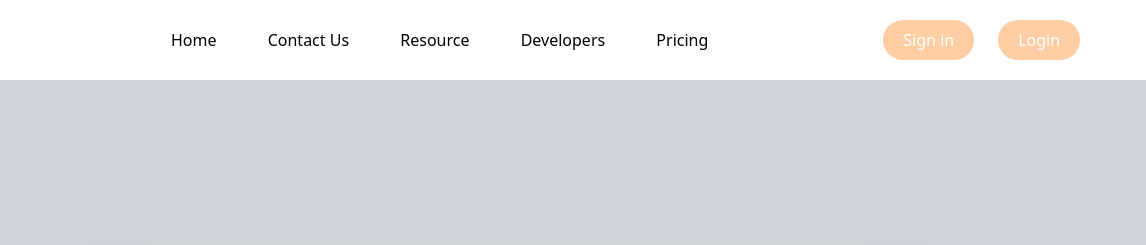
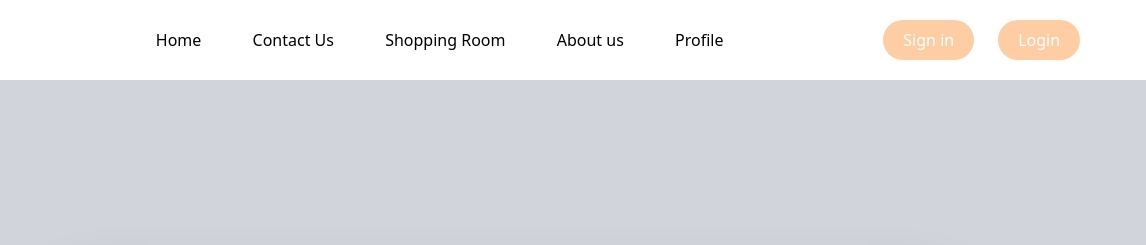
Before and after one commit to Elvischi/dish, a plain HTML site: page contact.html in a window 1280 px wide. Shown: the top 245 px of the page, 134-1280 px from the left. Drawn offline with nearby package versions, Linux system fonts and the light colour scheme; files that its build step writes are made by us from their sources.

Commit message:
shopping room, about,profile

```diff
--- a/contact.html
+++ b/contact.html
@@ -24,9 +24,9 @@
                 <ul class="flex md:flex-row flex-col md:items-center md:gap-[4vw] gap-8">
                     <li><a class="hover:text-red-900 capitalize" href="index.html">home</a></li>
                     <li><a class="hover:text-red-900 capitalize" href="contact.html">contact us</a></li>
-                    <li><a class="hover:text-red-900" href="#">Resource</a></li>
-                    <li><a class="hover:text-red-900" href="#">Developers</a></li>
-                    <li><a class="hover:text-red-900" href="#">Pricing</a></li>
+                    <li><a class="hover:text-red-900" href="#">Shopping Room</a></li>
+                    <li><a class="hover:text-red-900" href="#">About us</a></li>
+                    <li><a class="hover:text-red-900" href="#">Profile</a></li>
             </div>
             <div class="flex items-center gap-6">
                 <a href="./signup.html"><button
```
Also changed, not shown: login.html (+3 -3 lines), signup.html (+3 -3 lines).
